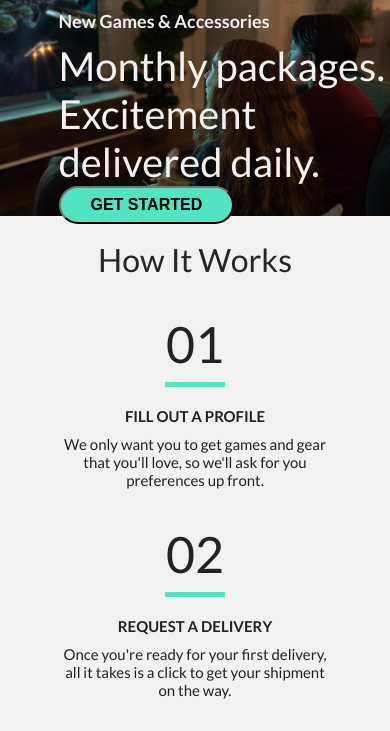
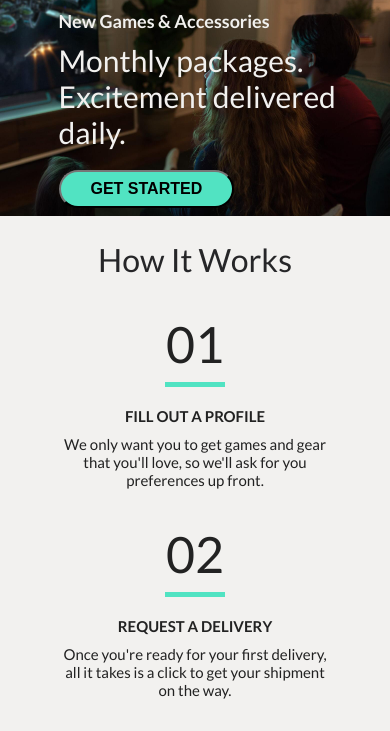
Before and after one commit to dpartus/dpartus.github.io, a plain HTML site: page index.html in a window 390 px wide. Shown: the part 56-787 px from the top of the page. Drawn offline with Linux system fonts and the light colour scheme.

Commit message:
Some other responsive stuff

```diff
--- a/sass/main.scss
+++ b/sass/main.scss
@@ -192,29 +192,45 @@ a {
         top: 15%;
         left: 15%;
         }
+    .hero-paragraph{
+        width: 70%;
+    }
 }
 
 @media screen and  (max-width:760px) {
+    .hero-text{
+        position: absolute;
+        color: $hero-text-color;
+        top: 10%;
+        left: 15%;
+        }
     .hero-big-header{
         font-size: 40px;
     }
     .hero-paragraph{
-        width: 80%;
+        width: 90%;
     }
     .how-to-container{
         flex-basis: 50%;
     }
 }
 
-
-
-@media screen and  (max-width:520px) {
+@media screen and  (max-width:620px) {
     .hero-text{
         position: absolute;
         color: $hero-text-color;
         top: 5%;
         left: 15%;
         }
+    .hero-big-header{
+        font-size: 30px;
+    }
+}
+
+@media screen and  (max-width:480px) {
+    .hero-button{
+        margin-top: 20px;
+    }
     .hero-paragraph{
         display: none;
     }
```
Also changed, not shown: css/main.css, sass/main.css, sass/main.min.css, 1 other file.
